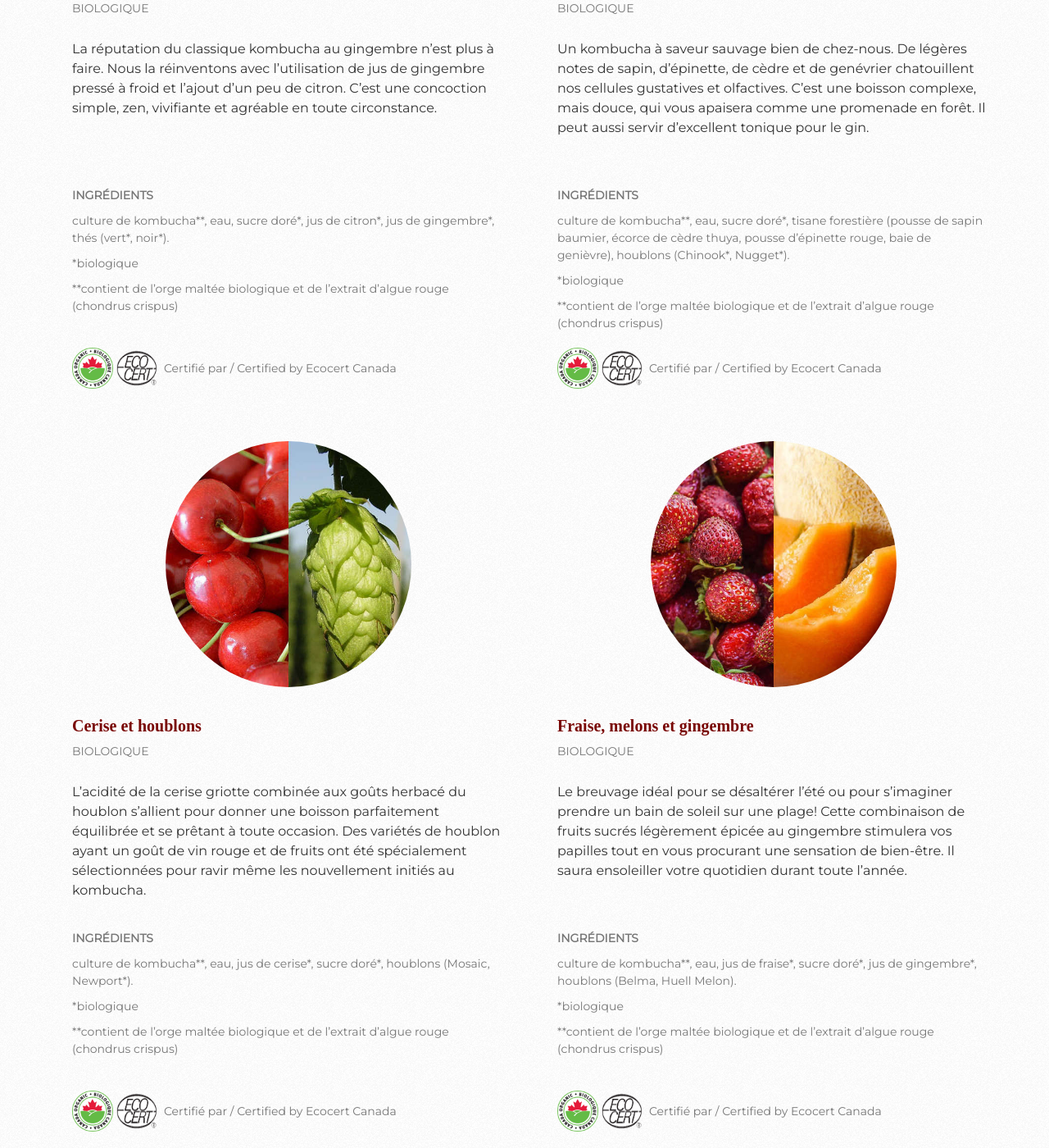
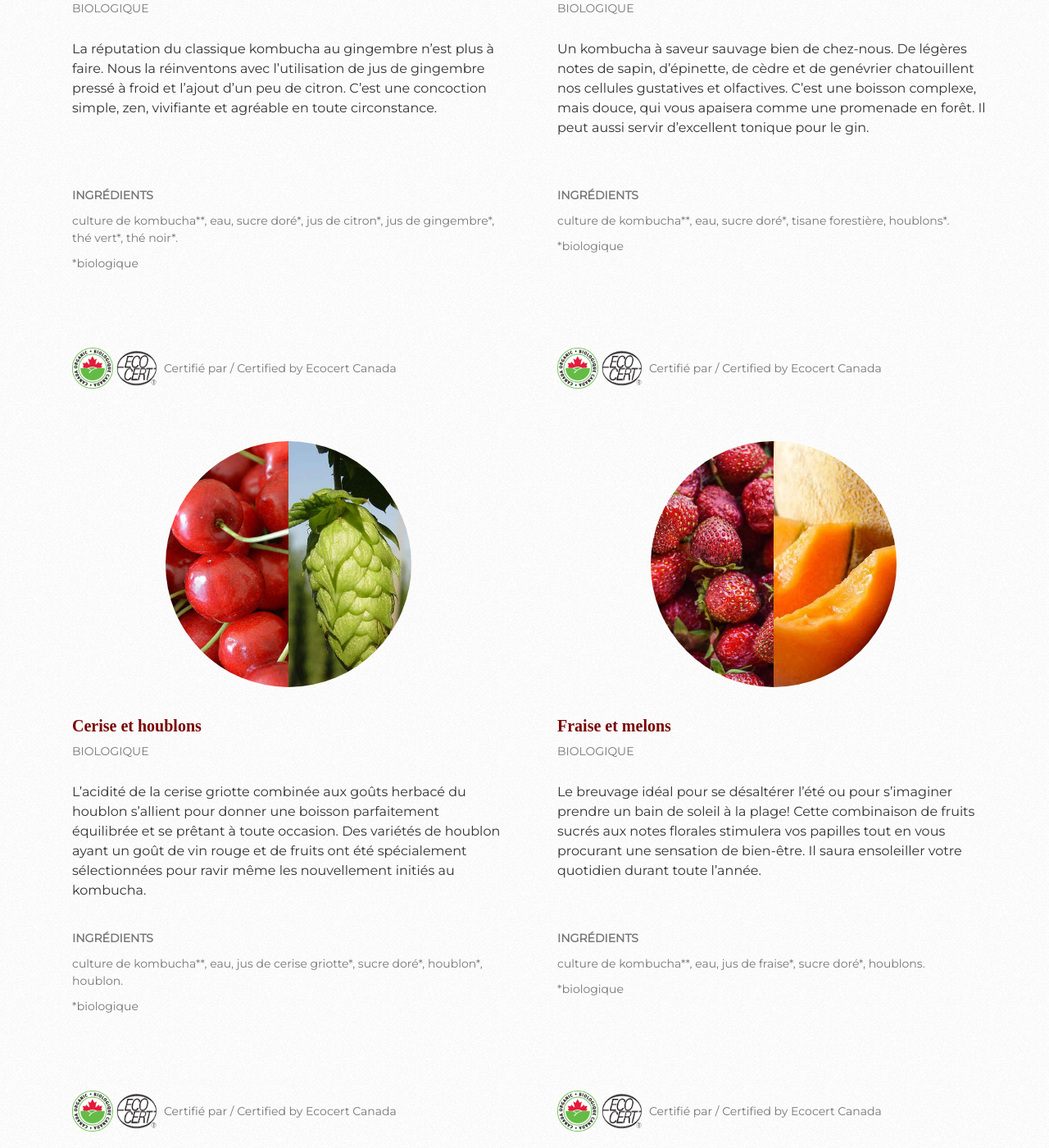
Before and after one commit to ouarez/djodjo-jekyll, a Jekyll site: the page built from produits.md, in a window 1280 px wide and 1400 px high, scrolled down 1781 px. Shown: the whole window at 82% size. Built offline with Jekyll 4.4.1, drawn with Linux system fonts in a browser that asks for light colours; nearby versions of some CDN libraries; some web fonts are replaced; a script that is not in the unit is left out; some of the changed text lies outside the part shown.

Commit message:
produits

```diff
--- a/_includes/footer.html
+++ b/_includes/footer.html
@@ -5,7 +5,6 @@
       <span>&copy; 2018 Djodjo Kombucha</span>
     </div>
     <div class="w-100 w-40-l white mv3 flex items-center justify-center f6">
-      <img class="pr2" src="/img/createurs-de-saveurs.png" alt="Créateurs de Saveurs - Cantons de l'Est"/>
       <img class="pr2" src="/img/logo-bio-canada.png" alt="Certifié biologique Canada"/>
       <img class="pr2" src="/img/ecocert-red.png" alt="Certifié Écocert Canada"/>
       <span>Certifié par / Certified by Ecocert Canada</span>
--- a/produits.md
+++ b/produits.md
@@ -19,14 +19,11 @@
 
 
       culture de kombucha\*\*, eau, jus de framboise\*, jus de camerise\*, sucre
-      doré\*, houblons (Glacier\*, Bramling Cross).
+      doré\*, houblon*, houblon.
 
 
       \*biologique
 
-
-      \*\*contient de l’orge maltée biologique et de l’extrait d’algue rouge
-      (chondrus crispus)
     title: Framboise et camerise
   - bio: true
     desc: >-
@@ -41,15 +38,11 @@
       **INGRÉDIENTS**
 
 
-      culture de kombucha\*\*, eau, sucre doré*, houblons (El Dorado, Galaxy,
-      Azacca, Amarillo).
+      culture de kombucha\*\*, eau, sucre doré*, houblons.
 
 
       \*biologique
 
-
-      \*\*contient de l’orge maltée biologique et de l’extrait d’algue rouge
-      (chondrus crispus)
     title: Houblons passion tropicale
   - bio: true
     desc: >-
@@ -64,14 +57,11 @@
 
 
       culture de kombucha\*\*, eau, sucre doré\*, jus de citron\*, jus de
-      gingembre\*, thés (vert\*, noir*).
+      gingembre\*, thé vert\*, thé noir\*.
 
 
       \*biologique
 
-
-      \*\*contient de l’orge maltée biologique et de l’extrait d’algue rouge
-      (chondrus crispus)
     title: Gingembre et citron
   - bio: true
     desc: >-
@@ -86,16 +76,11 @@
       **INGRÉDIENTS**
 
 
-      culture de kombucha\*\*, eau, sucre doré\*, tisane forestière (pousse de
-      sapin baumier, écorce de cèdre thuya, pousse d’épinette rouge, baie de
-      genièvre), houblons (Chinook\*, Nugget*).
+      culture de kombucha\*\*, eau, sucre doré\*, tisane forestière, houblons\*.
 
 
       \*biologique
 
-
-      \*\*contient de l’orge maltée biologique et de l’extrait d’algue rouge
-      (chondrus crispus)
     title: Fraîcheur forestière
   - bio: true
     desc: >-
@@ -110,39 +95,27 @@
       **INGRÉDIENTS**
 
 
-      culture de kombucha\*\*, eau, jus de cerise\*, sucre doré\*, houblons
-      (Mosaic, Newport*).
+      culture de kombucha\*\*, eau, jus de cerise griotte\*, sucre doré\*, houblon\*, houblon.
 
 
       \*biologique
 
-
-      \*\*contient de l’orge maltée biologique et de l’extrait d’algue rouge
-      (chondrus crispus)
     title: Cerise et houblons
   - bio: true
     desc: >-
-      Le breuvage idéal pour se désaltérer l’été ou pour s’imaginer prendre un
-      bain de soleil sur une plage! Cette combinaison de fruits sucrés
-      légèrement épicée au gingembre stimulera vos papilles tout en vous
-      procurant une sensation de bien-être. Il saura ensoleiller votre quotidien
-      durant toute l’année.
+      Le breuvage idéal pour se désaltérer l’été ou pour s’imaginer prendre un bain de soleil à la plage! Cette combinaison de fruits sucrés aux notes florales stimulera vos papilles tout en vous procurant une sensation de bien-être. Il saura ensoleiller votre quotidien durant toute l’année.
     ecocert: true
     image: /img/fraise-melon.jpg
     ingredients: >-
       **INGRÉDIENTS**
 
 
-      culture de kombucha\*\*, eau, jus de fraise\*, sucre doré\*, jus de
-      gingembre*, houblons (Belma, Huell Melon).
+      culture de kombucha\*\*, eau, jus de fraise\*, sucre doré\*, houblons.
 
 
       \*biologique
 
-
-      \*\*contient de l’orge maltée biologique et de l’extrait d’algue rouge
-      (chondrus crispus)
-    title: 'Fraise, melons et gingembre'
+    title: 'Fraise et melons'
   - bio: true
     desc: >-
       «Une pomme par jour éloigne le docteur pour toujours» dit le dicton, mais
@@ -161,9 +134,6 @@
 
       \*biologique
 
-
-      \*\*contient de l’orge maltée biologique et de l’extrait d’algue rouge
-      (chondrus crispus)
     title: 'Pomme, carotte et curcuma'
   - bio: true
     desc: >-
@@ -176,14 +146,10 @@
       **INGRÉDIENTS**
 
 
-      culture de kombucha\*\*, eau, sucre doré\*, houblons (Mandarina Bavaria,
-      Citra, Comet, Cascade\*).
+      culture de kombucha\*\*, eau, sucre doré\*, houblon\*, houblons.
 
 
       \*biologique
 
-
-      \*\*contient de l’orge maltée biologique et de l’extrait d’algue rouge
-      (chondrus crispus)
     title: Agrumes houblonnés
 ---
```
